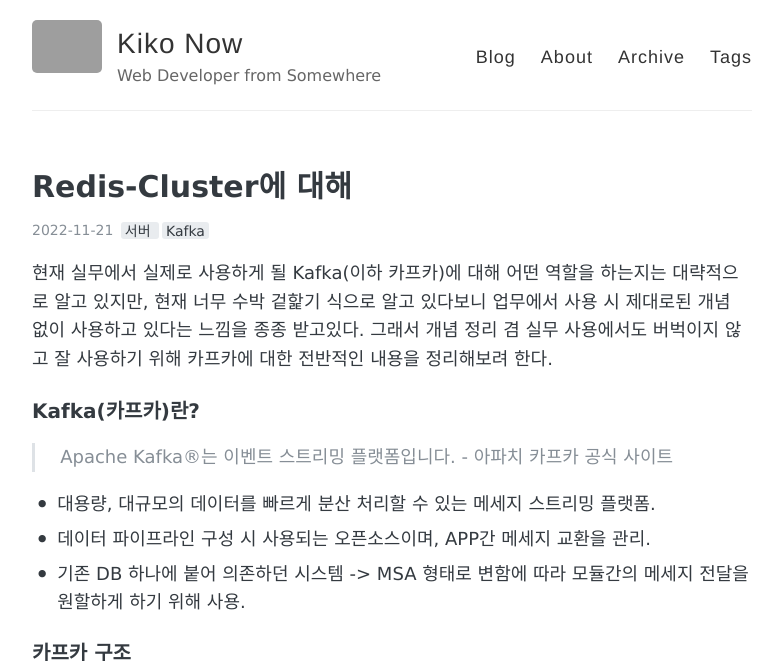
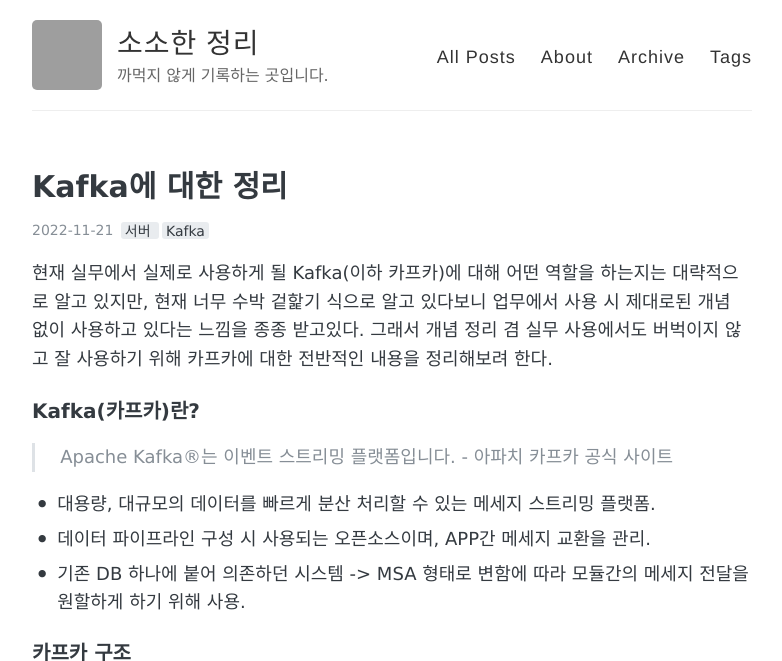
Before and after one commit to hojoon90/hojoon90.github.io, a Jekyll site: the page built from Server/_posts/2022-11-21-12.md, in a window 1280 px wide and 900 px high, cut to the strip 0-661 px from the top of the window. Shown: the whole strip, without its empty margins (248-1030 px from the left). Built offline with Jekyll 4.4.1, drawn with Linux system fonts in a browser that asks for light colours; grey boxes are pictures that could not be loaded.

Commit message:
이전 완료

```diff
--- a/Server/_posts/2022-11-21-12.md
+++ b/Server/_posts/2022-11-21-12.md
@@ -1,6 +1,6 @@
 ---
 layout: post
-title: "Redis-Cluster에 대해"
+title: "Kafka에 대한 정리"
 tags: [서버, Kafka]
 comments: true
 ---
--- a/_config.yml
+++ b/_config.yml
@@ -3,24 +3,24 @@
 #
 
 # Name of your site (displayed in the header)
-name: Kiko Now
+name: 소소한 정리
 
 # Short bio or description (displayed in the header)
-description: Web Developer from Somewhere
+description: 까먹지 않게 기록하는 곳입니다.
 
 #
 # Flags below are optional
 #
 
 # URL of your avatar or profile pic (you could use your GitHub profile pic)
-avatar: https://raw.githubusercontent.com/aweekj/kiko-now/master/images/jekyll-logo.png
+avatar: https://avatars.githubusercontent.com/u/12028854?s=400&v=4
 
 
 # Tabs in header. There are 'Blog', 'About', 'Archive', 'Tags'
 # and URL Link(e.g. 'Theme' tab below) tabs. If you don't need one, just delete
 # it from the list(Delete '- name: ' and 'url: ', too!)
 navigation:
-  - name: Blog
+  - name: All Posts
     url: /
   - name: About
     url: /about
@@ -39,7 +39,7 @@ footer-links:
   email:
   facebook:
   flickr:
-  github: AWEEKJ/kiko-now
+  github: https://github.com/hojoon90
   googleplus: # anything in your profile username that comes after plus.google.com/
   instagram:
   linkedin:
```
